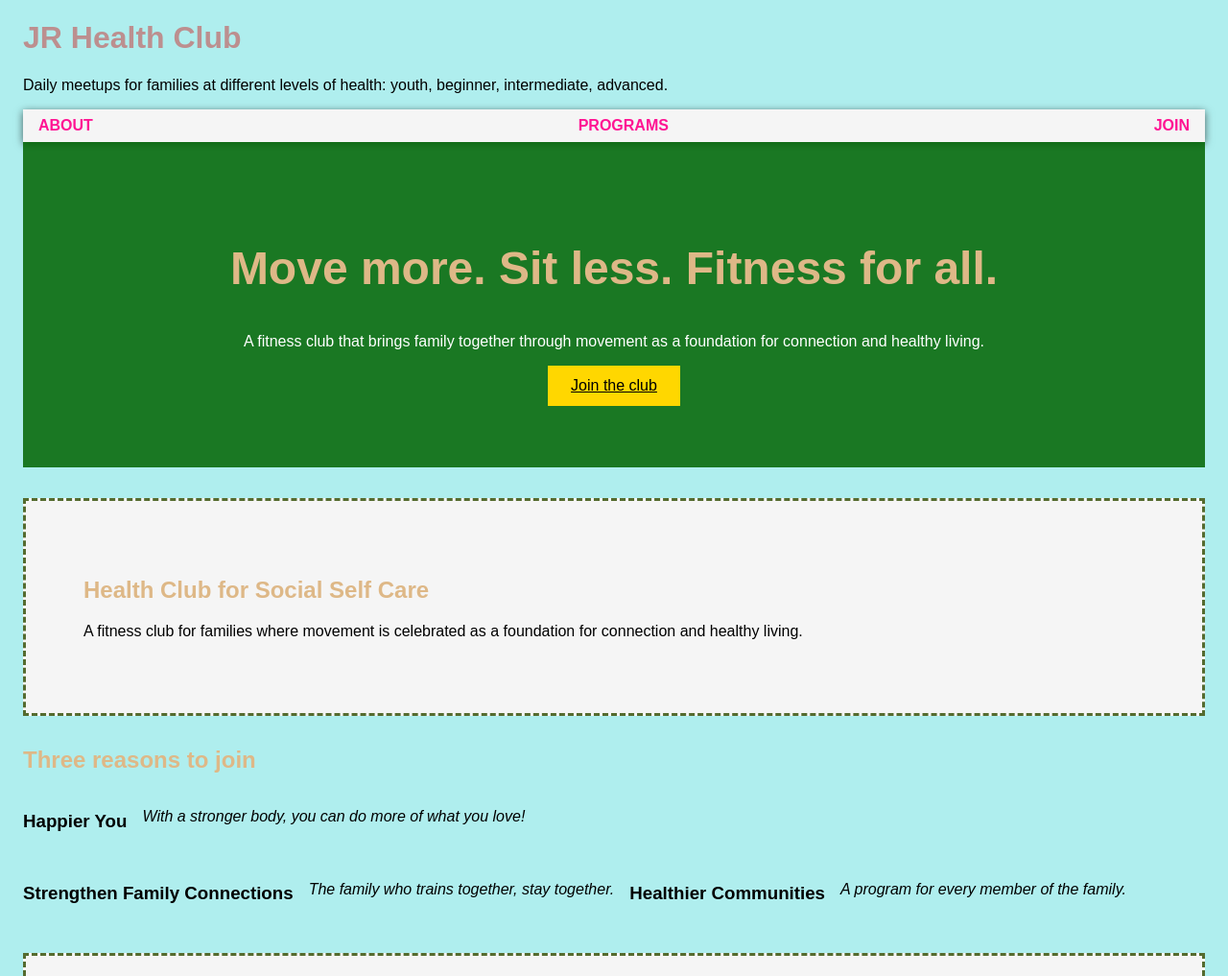
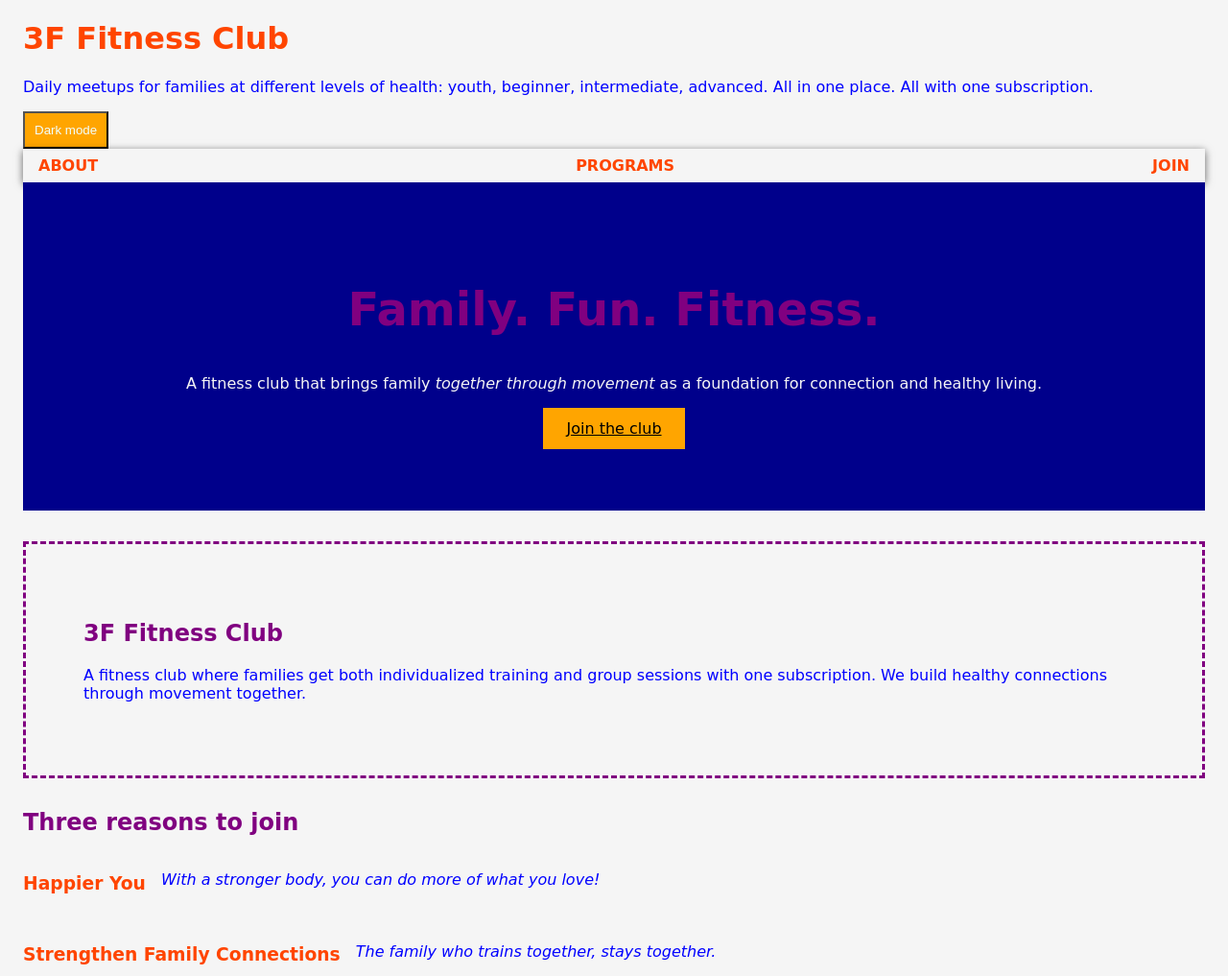
Before and after one commit to Developin-JRC/signup-page, a plain HTML site: page index.html in a window 1280 px wide. Shown: the top 1017 px of the page at 96% size. Drawn offline with Linux system fonts and the light colour scheme.

Commit message:
updated brand colors and styling

```diff
--- a/index.html
+++ b/index.html
@@ -3,17 +3,17 @@
 <head>
     <meta charset="UTF-8">
     <meta name="viewport" content="width=device-width, initial-scale=1.0">
-    <title>JR Health Club</title>
+    <title>3F Fitness Club</title>
     <link rel="stylesheet" href="style.css">
 
 </head>
 
 <body>
     <header>
-        <h1>JR Health Club</h1>
-        <p>Daily meetups for families at different levels of health: youth, beginner, intermediate, advanced. <br>
-
+        <h1>3F Fitness Club</h1>
+        <p>Daily meetups for families at different levels of health: youth, beginner, intermediate, advanced. All in one place. All with one subscription.<br>
         </p>
+        <button id="theme-btn">Dark mode</button>
     </header>
 
    <!-- Day 1:  Navigation -->
@@ -26,8 +26,8 @@
     <!-- Day 1:  Main: 3 sections -->
       <main>
          <section class="hero">
-            <h2>Move more. Sit less. Fitness for all.</h2>
-            <p>A fitness club that brings family together through movement as a foundation for connection and healthy living.</p>
+            <h2>Family. Fun. Fitness.</h2>
+            <p>A fitness club that brings family <i>together through movement</i> as a foundation for connection and healthy living.</p>
             <a href="#join" class="cta">Join the club</a>
          </section>
 
@@ -36,8 +36,8 @@
          </section>
       <!--Section 1 About-->
         <section id="about" class="box">
-            <h2>Health Club for Social Self Care</h2>
-            <p>A fitness club for families where movement is celebrated as a foundation for connection and healthy living.</p>
+            <h2>3F Fitness Club</h2>
+            <p>A fitness club where families get both individualized training and group sessions with one subscription. We build healthy connections through movement together.</p>
         </section>
 <section id="reasons">
 <h2>Three reasons to join</h2>
@@ -46,7 +46,7 @@
       <p><i>With a stronger body, you can do more of what you love!</i></p>
       <div class="cards">
          <h3>Strengthen Family Connections</h3>
-         <p><i>The family who trains together, stay together.</i></p>
+         <p><i>The family who trains together, stays together.</i></p>
          <div class="cards">
             <h3>Healthier Communities</h3>
             <p><i>A program for every member of the family.</i></p>
--- a/script.js
+++ b/script.js
@@ -29,3 +29,8 @@ advancedButton.addEventListener("click", showNextMeeting);
 function sayBye(){
   console.log("Awesome workout! See you next session!")
 }
+
+function toggleTheme(){
+  document.body.classList.toggle("dark");
+
+}
--- a/style.css
+++ b/style.css
@@ -1,5 +1,16 @@
 * {
     box-sizing: border-box;
+}
+
+:root {
+    --brand: orangered; /* make it */
+    --page-bg: whitesmoke;
+    --text: blue;
+
+}
+
+h1 {
+    color: var(--brand); /* use it */
 }
 
 /*When you click on a new link, the page glides smoothly instead of jumping instantly*/
@@ -9,23 +20,24 @@ html {
 
 
 body {
-    background-color: paleturquoise;
-    font-family: fantasy, serif;
+    background-color: var(--page-bg);
+    font-family: cursive;
+    color: var(--text);
     margin: 0 24px;
 }
 
-h1{
-    color:rosybrown;
+h2{
+    color:purple;
 }
 
-h2{
-    color:burlywood;
+h3 {
+    color: var(--brand);
 }
 
 .box {
     background-color: whitesmoke;
     margin: 32px 0;
-    border: 3px dashed darkolivegreen;
+    border: 3px dashed purple;
     padding: 60px;
 }
 
@@ -46,7 +58,7 @@ input, select, textarea {
 button{
     display: block;
     padding: 10px;
-    background-color: coral;
+    background-color: orange;
     color:azure;
 }
 
@@ -54,7 +66,7 @@ button{
 input:focus,
 select:focus,
 textarea:focus {
-    outline: 3px solid darkgreen;
+    outline: 3px solid darkslategray;
     outline-offset: 2px;
 }
 
@@ -71,7 +83,7 @@ flex-wrap: wrap;
 
 .card{
     flex: 1 1 200px;
-    border: 3px solid darkgreen;
+    border: 3px solid orange;
     padding: 16px;
     background-color: rgb(30, 48, 136);
     border-radius: 10px;
@@ -105,27 +117,27 @@ nav{
 
 nav a{
     text-decoration: none;
-    color: deeppink;
+    color: orangered;
     font-weight: bold;
 }
 
 nav a:hover{
     background-color: whitesmoke;
-    color: plum;
+    color: purple;
     padding: 4px;
     border-radius: 4px;
 }
 
 .hero {
-    background-color: rgba(0, 100, 0, 0.85);
-    color: white;
+    background-color: darkblue;
+    color: whitesmoke;
     padding: 64px 24px;
     text-align: center;
 }
 
 .cta {
     display: inline-block;
-    background-color: gold;
+    background-color: orange;
     color: black;
     padding: 12px 24px;
     corner-shape: round 8px;
@@ -136,5 +148,15 @@ nav a:hover{
 @media (min-width: 700px) {
     .hero h2 {
     font-size: 3rem;
+    }
 }
+
+body.dark {
+    --page-bg: navy;
+    --text: whitesmoke;
+    --brand: rgb(227, 175, 79);
 }
+
+body.dark nav a{
+    color: rgb(179, 179, 255);
+}
```
